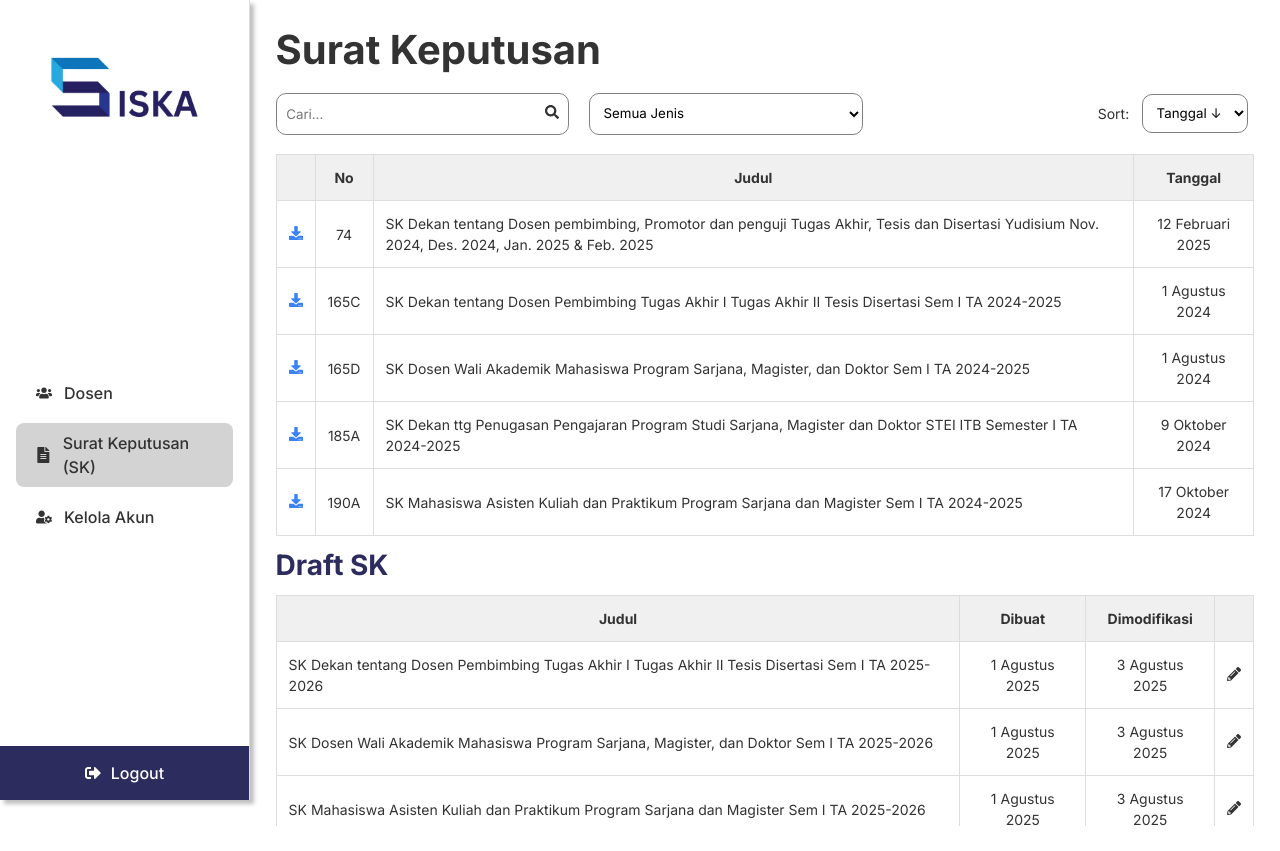
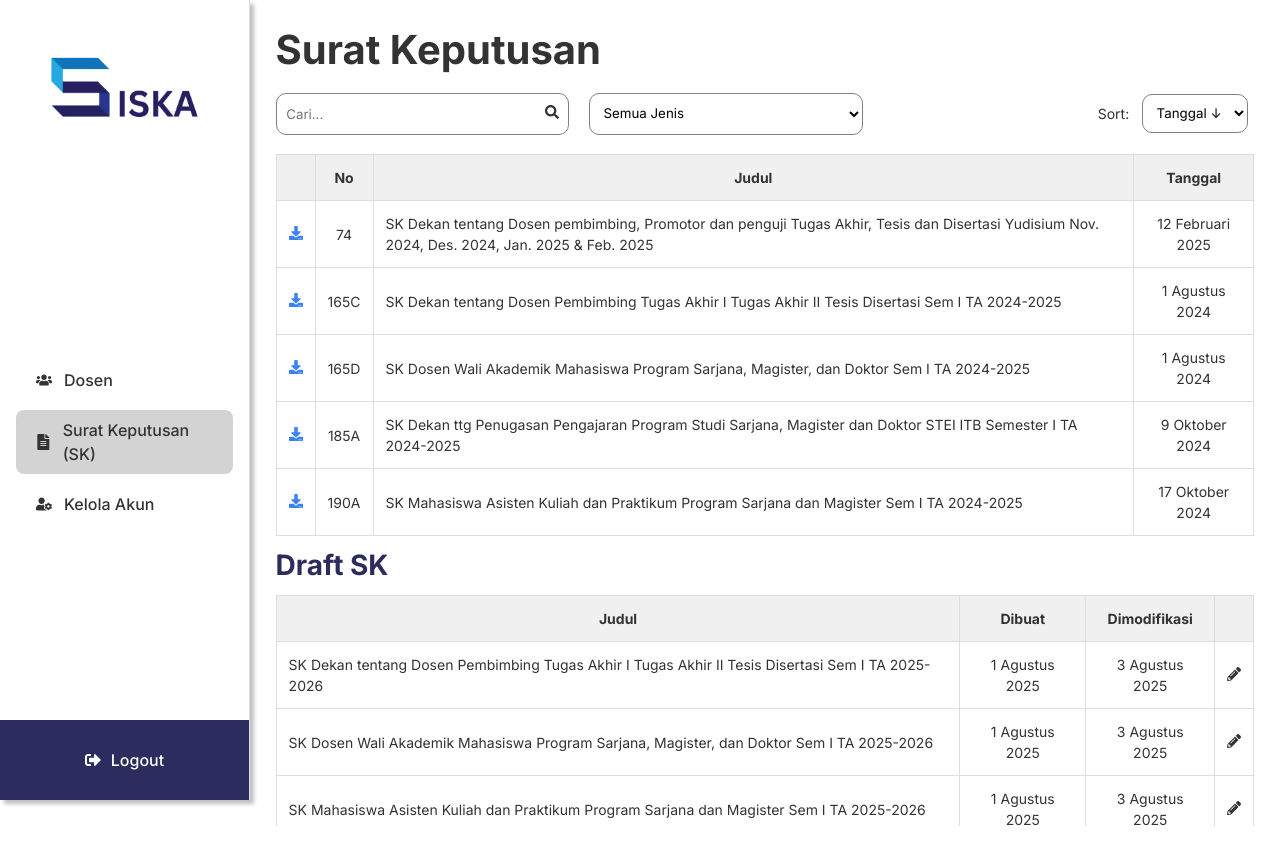
Before and after one commit to novelxv/SISKA, a React (Vite) app in the folder frontend/: page /sk in a window 1280 px wide. Built offline with nearby package versions, Linux system fonts and the light colour scheme; sample sign-in values are in the browser's storage.

Commit message:
feat(frontend): integrate logout

```diff
--- a/frontend/src/components/Navbar.tsx
+++ b/frontend/src/components/Navbar.tsx
@@ -1,9 +1,18 @@
-import { Link, useLocation } from "react-router-dom";
+import { useLocation, useNavigate } from "react-router-dom";
+import { useContext } from "react";
+import { AuthContext } from "../context/AuthContext";
 import { FaUsers, FaFileAlt, FaUserCog, FaSignOutAlt } from "react-icons/fa";
 import "../styles/Navbar.css";
 
 const Sidebar = () => {
   const location = useLocation();
+  const navigate = useNavigate();
+  const auth = useContext(AuthContext);
+
+  const handleLogout = () => {
+    auth?.logout();
+    navigate("/login");
+  };
 
   return (
     <aside className="sidebar">
@@ -16,32 +25,32 @@ const Sidebar = () => {
       <nav>
         <ul>
           <li className={location.pathname === "/dosen" ? "active" : ""}>
-            <Link to="/dosen">
+            <a href="/dosen">
               <FaUsers />
               Dosen
-            </Link>
+            </a>
           </li>
           <li className={location.pathname === "/sk" ? "active" : ""}>
-            <Link to="/sk">
+            <a href="/sk">
               <FaFileAlt />
               Surat Keputusan (SK)
-            </Link>
+            </a>
           </li>
           <li className={location.pathname === "/kelola-akun" ? "active" : ""}>
-            <Link to="/kelola-akun">
+            <a href="/kelola-akun">
               <FaUserCog />
               Kelola Akun
-            </Link>
+            </a>
           </li>
         </ul>
       </nav>
 
       {/* Logout Button */}
       <div className="logout">
-        <Link to="/logout">
+        <button onClick={handleLogout} className="logout">
           <FaSignOutAlt />
           Logout
-        </Link>
+        </button>
       </div>
     </aside>
   );
--- a/frontend/src/pages/TambahAkun.tsx
+++ b/frontend/src/pages/TambahAkun.tsx
@@ -1,4 +1,4 @@
-import React, { useState, useEffect } from "react";
+import React, { useState } from "react";
 import { useNavigate } from "react-router-dom";
 import Sidebar from "../components/Navbar";
 import "../styles/Global.css";
--- a/frontend/src/styles/Navbar.css
+++ b/frontend/src/styles/Navbar.css
@@ -81,15 +81,20 @@
     margin-left: -16px;
     }
 
-  .logout a {
+    .logout button {
         color: white;
+        background: none;
+        border: none;
         text-decoration: none;
         display: flex;
         align-items: center;
         justify-content: center;
         gap: 10px;
+        font-size: 16px;
+        font-weight: 500;
+        cursor: pointer;
     }
 
-  .logout a:hover {
+    .logout button:hover {
         opacity: 0.8;
     }
```
Lines whose indentation alone changed are shown as unchanged.
